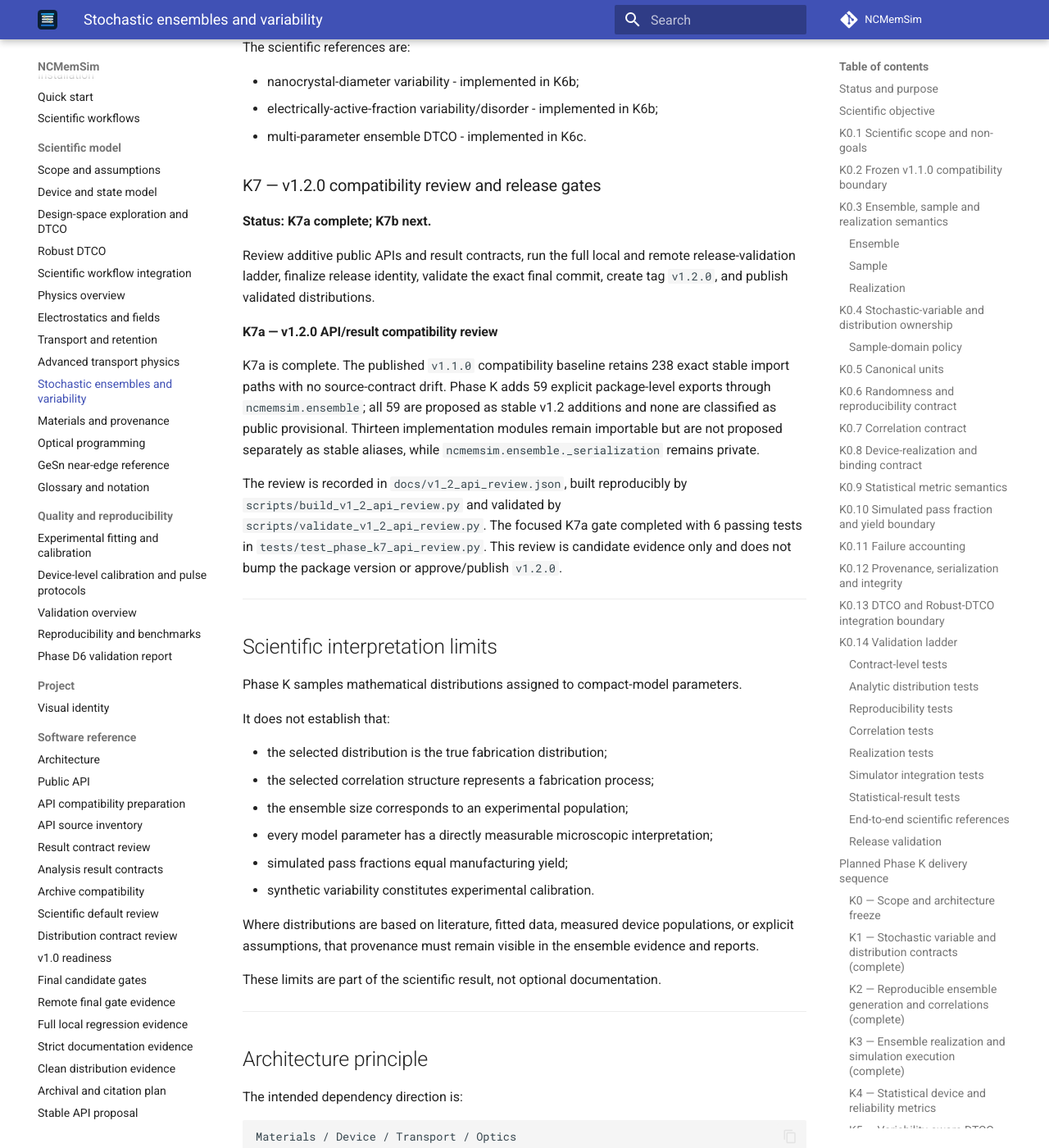
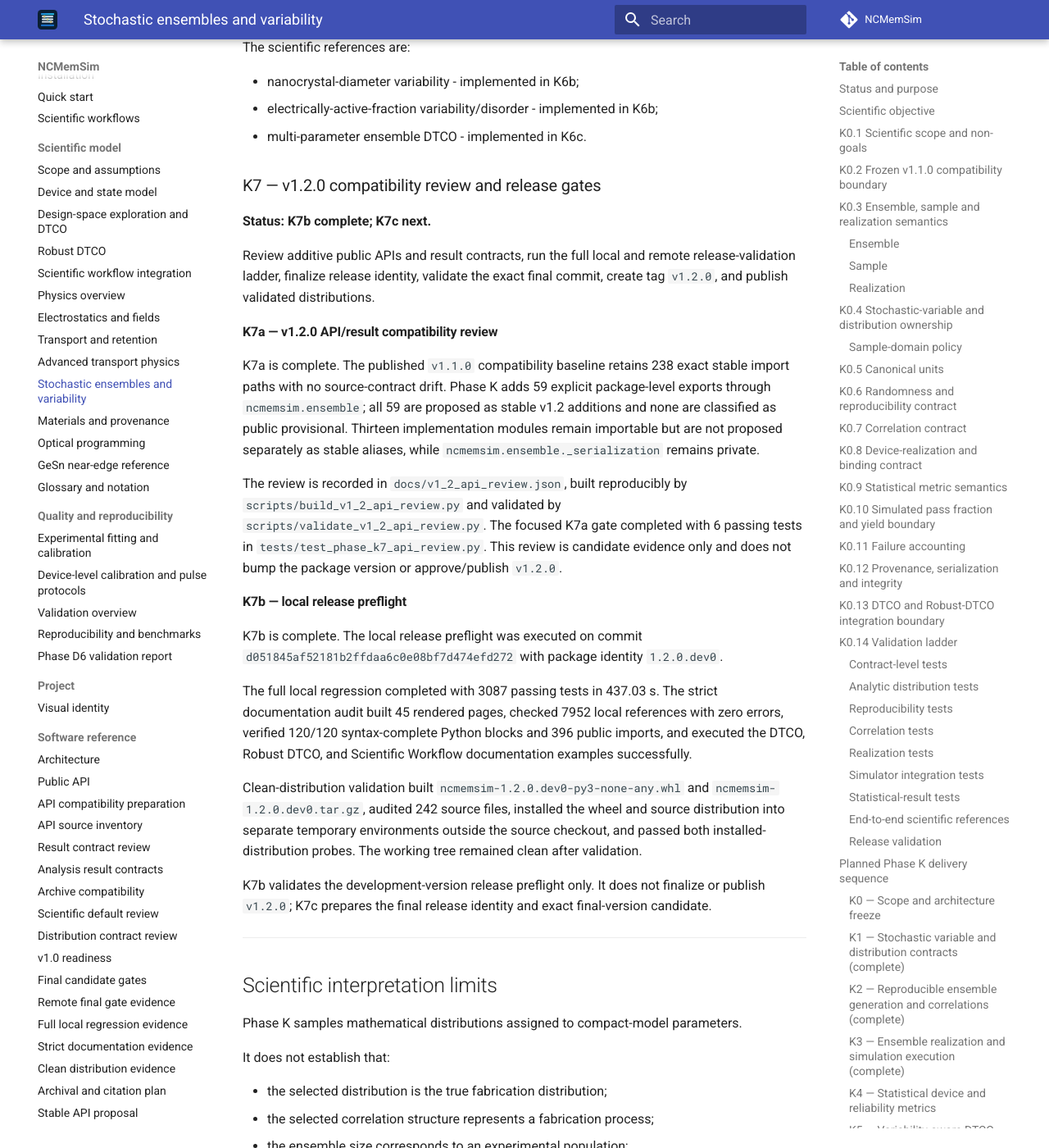
Before and after one commit to ocojocaru/NCMemSim, an MkDocs documentation site: the page built from docs/stochastic_ensembles.md, in a window 1280 px wide and 1400 px high, scrolled down 28522 px. Shown: the whole window at 82% size. Built offline with MkDocs 1.6.1 and Material for MkDocs 9.7.7, drawn with Linux system fonts in a browser that asks for light colours; comment, search, counter and statistics services are not loaded.

Commit message:
Mark Phase K7b local preflight complete

```diff
--- a/docs/stochastic_ensembles.md
+++ b/docs/stochastic_ensembles.md
@@ -809,7 +809,7 @@ The scientific references are:
 
 ### K7 — v1.2.0 compatibility review and release gates
 
-**Status: K7a complete; K7b next.**
+**Status: K7b complete; K7c next.**
 
 Review additive public APIs and result contracts, run the full local and remote release-validation ladder, finalize release identity, validate the exact final commit, create tag `v1.2.0`, and publish validated distributions.
 
@@ -818,6 +818,16 @@ Review additive public APIs and result contracts, run the full local and remote
 K7a is complete. The published `v1.1.0` compatibility baseline retains 238 exact stable import paths with no source-contract drift. Phase K adds 59 explicit package-level exports through `ncmemsim.ensemble`; all 59 are proposed as stable v1.2 additions and none are classified as public provisional. Thirteen implementation modules remain importable but are not proposed separately as stable aliases, while `ncmemsim.ensemble._serialization` remains private.
 
 The review is recorded in `docs/v1_2_api_review.json`, built reproducibly by `scripts/build_v1_2_api_review.py` and validated by `scripts/validate_v1_2_api_review.py`. The focused K7a gate completed with 6 passing tests in `tests/test_phase_k7_api_review.py`. This review is candidate evidence only and does not bump the package version or approve/publish `v1.2.0`.
+
+#### K7b — local release preflight
+
+K7b is complete. The local release preflight was executed on commit `d051845af52181b2ffdaa6c0e08bf7d474efd272` with package identity `1.2.0.dev0`.
+
+The full local regression completed with 3087 passing tests in 437.03 s. The strict documentation audit built 45 rendered pages, checked 7952 local references with zero errors, verified 120/120 syntax-complete Python blocks and 396 public imports, and executed the DTCO, Robust DTCO, and Scientific Workflow documentation examples successfully.
+
+Clean-distribution validation built `ncmemsim-1.2.0.dev0-py3-none-any.whl` and `ncmemsim-1.2.0.dev0.tar.gz`, audited 242 source files, installed the wheel and source distribution into separate temporary environments outside the source checkout, and passed both installed-distribution probes. The working tree remained clean after validation.
+
+K7b validates the development-version release preflight only. It does not finalize or publish `v1.2.0`; K7c prepares the final release identity and exact final-version candidate.
 
 ---
 
```
